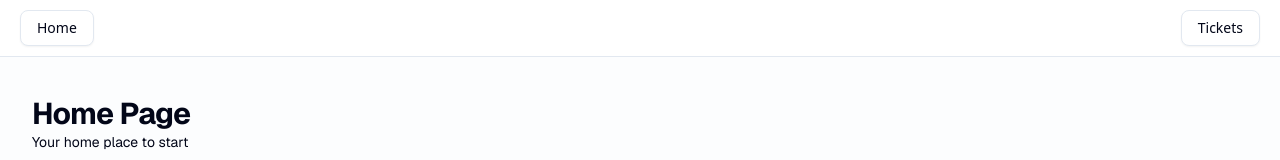
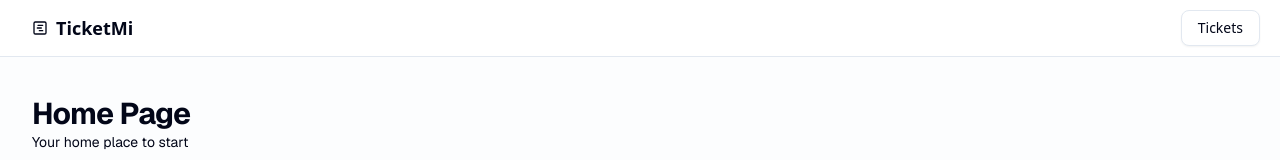
Before and after one commit to Maurikzio/ticketmi, a Next.js app: page / in a window 1280 px wide. Shown: the top 160 px of the page. Built offline with nearby package versions, Linux system fonts and the light colour scheme.

Commit message:
Added icon for logo

```diff
--- a/src/app/layout.tsx
+++ b/src/app/layout.tsx
@@ -4,6 +4,7 @@ import "./globals.css";
 import { homePath, ticketsPath } from "@/paths";
 import Link from "next/link";
 import { buttonVariants } from "@/components/ui/button"
+import { SquareChartGantt } from "lucide-react";
 
 const geistSans = Geist({
   variable: "--font-geist-sans",
@@ -42,7 +43,10 @@ export default function RootLayout({
             {/* <Button asChild variant="outline">
               <Link href={homePath}>Home</Link>
             </Button> */}
-            <Link href={homePath} className={buttonVariants({ variant: "outline" })}>Home</Link>
+            <Link href={homePath} className={buttonVariants({ variant: "ghost" })}>
+              <SquareChartGantt />
+              <h1 className=" text-lg font-bold">TicketMi</h1>
+            </Link>
           </div>
           <div>
             <Link href={ticketsPath} className={buttonVariants({ variant: "outline" })}>Tickets</Link>
```
